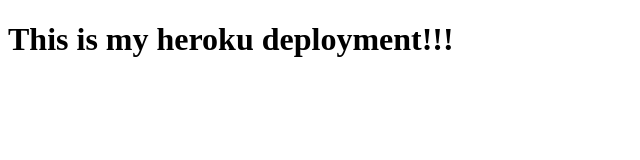
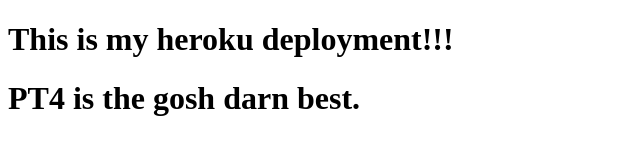
Before and after one commit to abuendia09/deploymentDemo, a website: page solution/index.html in a window 1280 px wide. Shown: the whole page, without its empty margins (0-640 px from the left). Drawn offline with Linux system fonts and the light colour scheme.

Commit message:
added an extra h1 tag

```diff
--- a/solution/index.html
+++ b/solution/index.html
@@ -8,5 +8,6 @@
 </head>
 <body>
   <h1>This is my heroku deployment!!!</h1>
+  <h1>PT4 is the gosh darn best.</h1>
 </body>
 </html>
```
